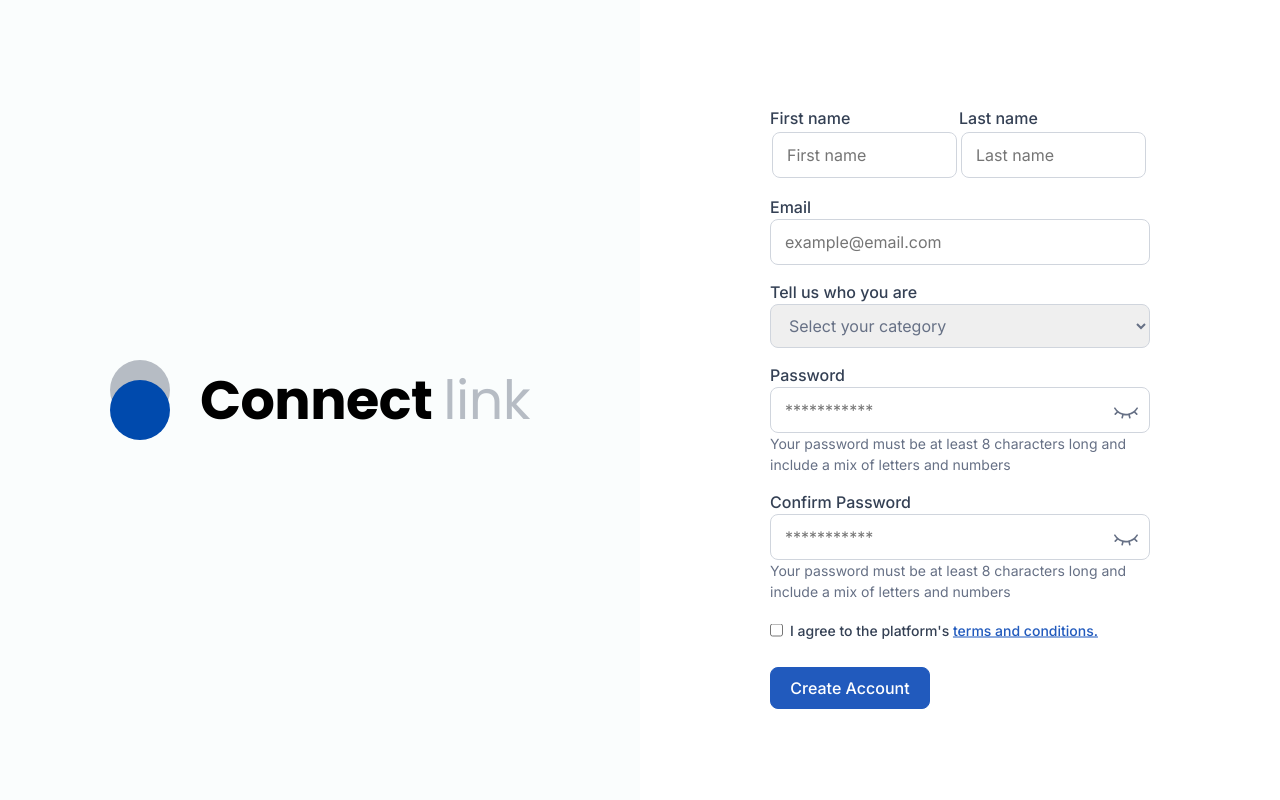
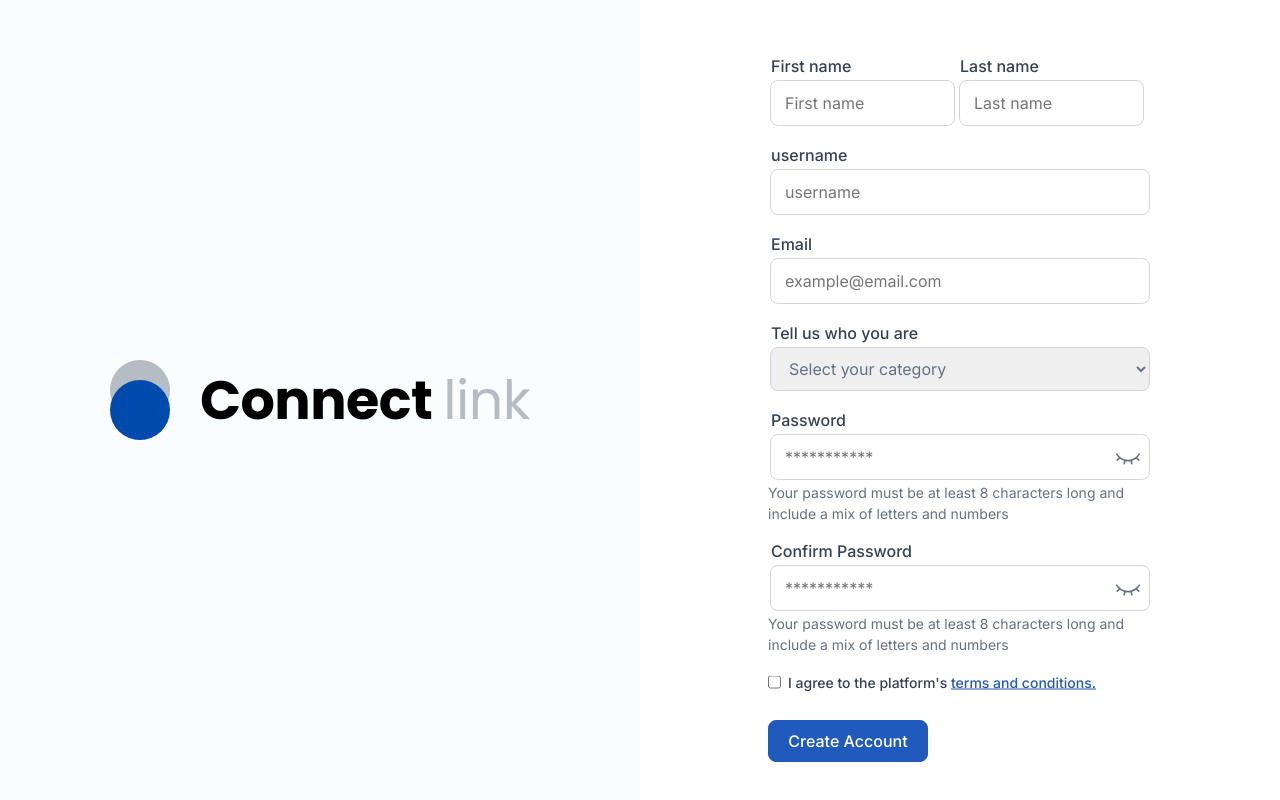
Before and after one commit to vinamrasangal/connectlink-frontend, a Next.js app: page /signup in a window 1280 px wide. Built offline with nearby package versions, Linux system fonts and the light colour scheme.

Commit message:
username added in signup page

```diff
--- a/components/SignUp.js
+++ b/components/SignUp.js
@@ -48,6 +48,7 @@ const SignUp = () => {
   function handleClick(e) {
     e.preventDefault();
     const {
+      username,
       Fname,
       Lname,
       email,
@@ -58,6 +59,7 @@ const SignUp = () => {
     } = signUpData;
 
     if (
+      username === ""||
       Fname === "" ||
       Lname === "" ||
       email === "" ||
@@ -116,6 +118,7 @@ const SignUp = () => {
     } else {
       setLoading(true);
       const obj = {
+        username:signUpData.username,
         firstname: signUpData.Fname,
         lastname: signUpData.Lname,
         email: signUpData.email,
@@ -189,12 +192,24 @@ const SignUp = () => {
               value={signUpData.Lname}
             />
           </div>
+        </div>
+        <label htmlFor="email" className={`${styles.formLabel} normal`}>
+          username
+        </label>
 
-        </div>
+        <input
+          type="text"
+          name="username"
+          id="username"
+          className={`${styles.formInput} light-gray light`}
+          placeholder="username"
+          onChange={(e) => handleChange(e)}
+          value={signUpData.username}
+        />
 
-          <label htmlFor="email" className={`${styles.formLabel} normal`}>
-            Email
-          </label>
+        <label htmlFor="email" className={`${styles.formLabel} normal`}>
+          Email
+        </label>
 
         <input
           type="text"
--- a/styles/Account.module.scss
+++ b/styles/Account.module.scss
@@ -55,6 +55,7 @@
             .formInput,.nameInputs {
                 border-radius: 8px;
                 border: 1px solid $borders-gray;
+                margin:2px;
             }
             .checkbox {
                 position: relative;
@@ -126,7 +127,7 @@
         gap: 15px;
         .form {
             .formLabel {
-                margin-top: 15px;
+                margin:15px 0px 0px 3px;
             }
             .nameInputs{
                 width:185px;
```
Also changed, not shown: components/EditProfile.js (+5 -4 lines).
